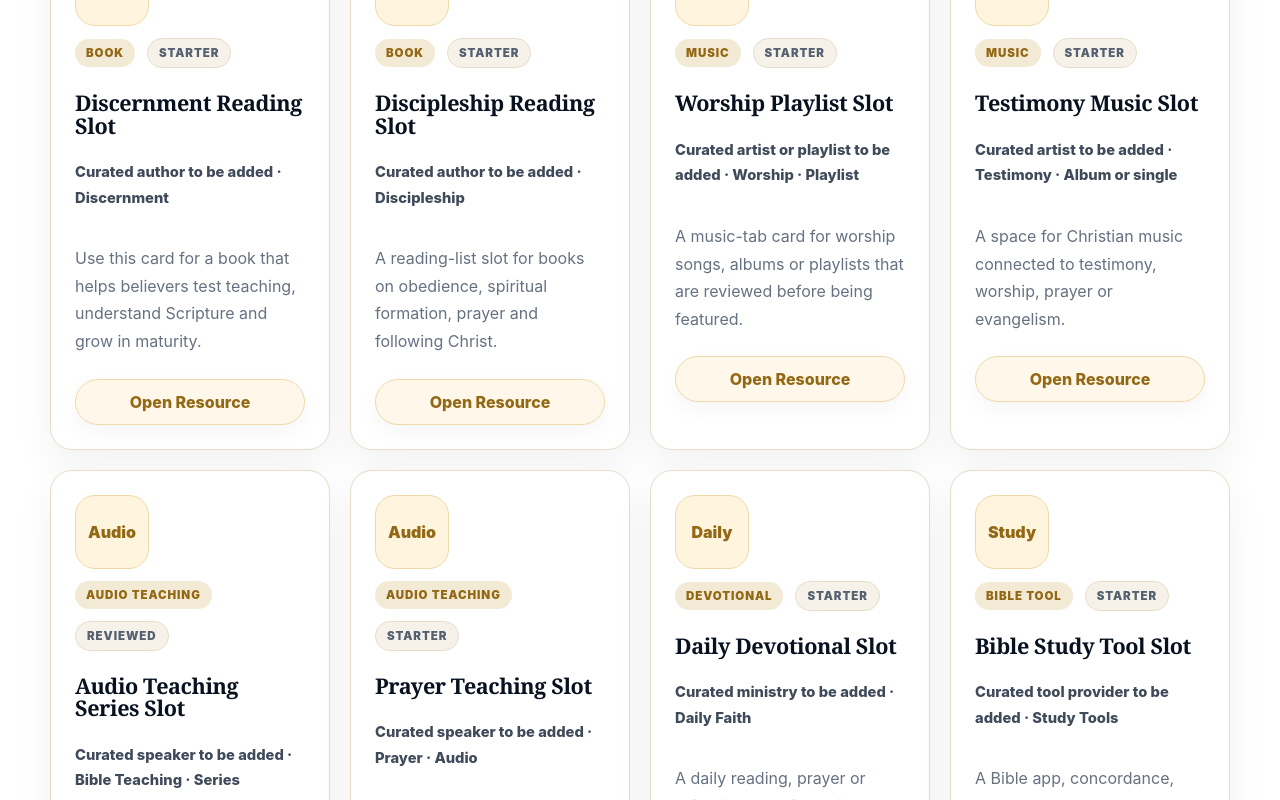
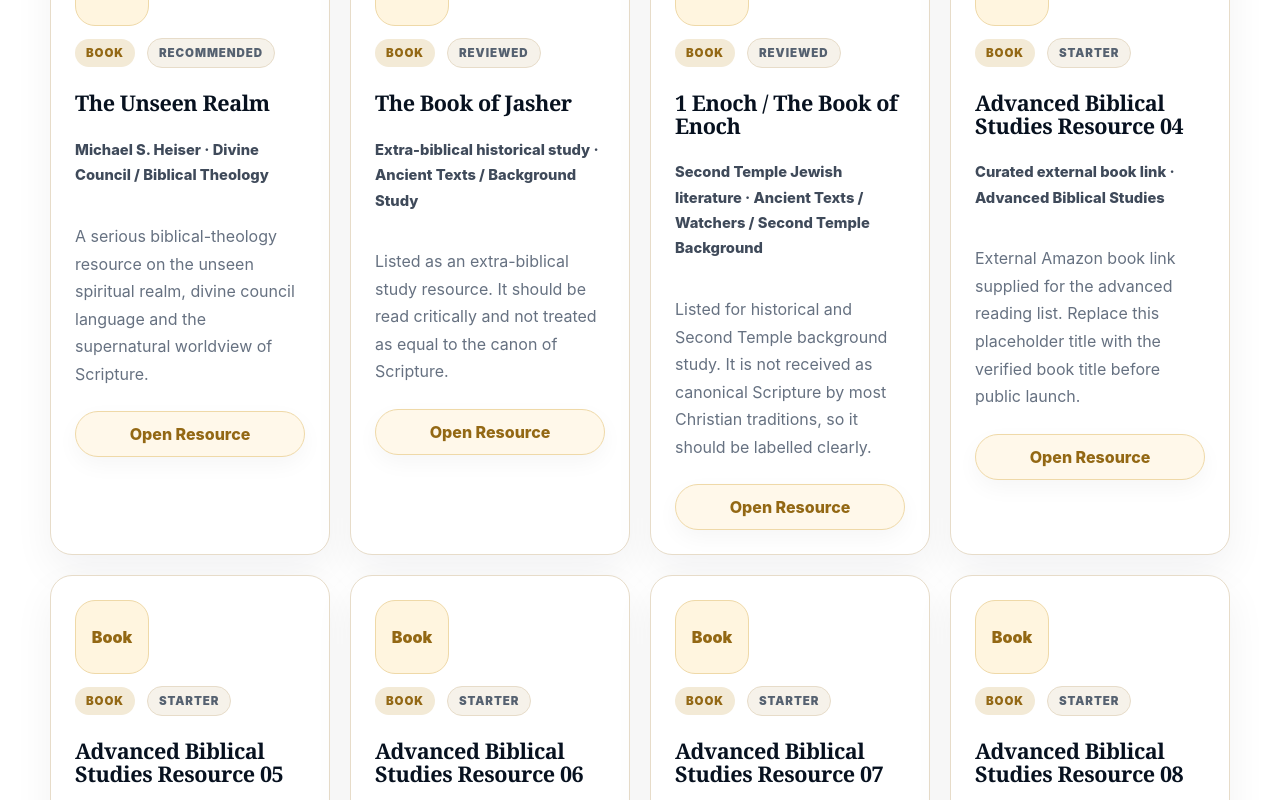
Before and after one commit to dakande85-bit/the-true-remnant-network, a Next.js app: page /resources in a window 1280 px wide. Shown: the part 1080-1880 px from the top of the page. Built offline with nearby package versions, Linux system fonts and the light colour scheme.

Commit message:
Add curated book and audio Bible resources

```diff
--- a/src/data/resources.ts
+++ b/src/data/resources.ts
@@ -1,4 +1,4 @@
-export type ResourceType = "Book" | "Music" | "Audio Teaching" | "Devotional" | "Bible Tool";
+export type ResourceType = "Book" | "Music" | "Audio Teaching" | "Audio Bible" | "Devotional" | "Bible Tool";
 
 export type ResourceItem = {
   id: string;
@@ -12,26 +12,90 @@ export type ResourceItem = {
   duration?: string;
 };
 
+const amazonLinks = {
+  unseenRealm: "https://www.amazon.com/gp/product/1577995562/ref=as_li_tl?ie=UTF8&camp=1789&creative=9325&creativeASIN=1577995562&linkCode=as2&tag=drmicsheihom-20&linkId=8ff28cca3fcf452d54b541459416126e",
+  jasher: "https://www.amazon.com/gp/product/0830852522/ref=as_li_tl?ie=UTF8&camp=1789&creative=9325&creativeASIN=0830852522&linkCode=as2&tag=adherentapo0e-20&linkId=9797052b9147ab9ab5f39bd0ffd788e5",
+  enoch1: "https://www.amazon.com/gp/product/019958043X/ref=as_li_tl?ie=UTF8&camp=1789&creative=9325&creativeASIN=019958043X&linkCode=as2&tag=adherentapo0e-20&linkId=c430f8e4911157f43d52c450bf3b0f66",
+  advancedStudy04: "https://www.amazon.com/gp/product/1444350854/ref=as_li_tl?ie=UTF8&camp=1789&creative=9325&creativeASIN=1444350854&linkCode=as2&tag=adherentapo0e-20&linkId=7dff4068369e94661fe9d36027bb8c54",
+  advancedStudy05: "https://www.amazon.com/gp/product/0199271682/ref=as_li_tl?ie=UTF8&camp=1789&creative=9325&creativeASIN=0199271682&linkCode=as2&tag=adherentapo0e-20&linkId=c11ea58919ddb840ca28793f62fbbbd6",
+  advancedStudy06: "https://www.amazon.com/gp/product/3030237540/ref=as_li_tl?ie=UTF8&camp=1789&creative=9325&creativeASIN=3030237540&linkCode=as2&tag=adherentapo0e-20&linkId=6c90392830656507252b787918c6b6fe",
+  advancedStudy07: "https://www.amazon.com/gp/product/0310259185/ref=as_li_tl?ie=UTF8&camp=1789&creative=9325&creativeASIN=0310259185&linkCode=as2&tag=adherentapo0e-20&linkId=aafc38341156becbb91cd67d04aed0f6",
+  advancedStudy08: "https://www.amazon.com/gp/product/0061452572/ref=as_li_tl?ie=UTF8&camp=1789&creative=9325&creativeASIN=0061452572&linkCode=as2&tag=adherentapo0e-20&linkId=78593bc31b02012572be6392ecceae4f",
+  advancedStudy09: "https://www.amazon.com/gp/product/0802411002/ref=as_li_tl?ie=UTF8&camp=1789&creative=9325&creativeASIN=0802411002&linkCode=as2&tag=adherentapo0e-20&linkId=1e384533d4a20961d365079425ff3854",
+  advancedStudy10: "https://www.amazon.com/gp/product/1581345615/ref=as_li_tl?ie=UTF8&camp=1789&creative=9325&creativeASIN=1581345615&linkCode=as2&tag=adherentapo0e-20&linkId=2d9a8d0b9177753d5c4fb5bbeef2c90b",
+  advancedStudy11: "https://www.amazon.com/gp/product/031024210X/ref=as_li_tl?ie=UTF8&camp=1789&creative=9325&creativeASIN=031024210X&linkCode=as2&tag=adherentapo0e-20&linkId=cfd12fa7208410e7f17e3f293d7692b5",
+  advancedStudy12: "https://www.amazon.com/gp/product/0310345863/ref=as_li_tl?ie=UTF8&camp=1789&creative=9325&creativeASIN=0310345863&linkCode=as2&tag=adherentapolo-20&linkId=d23db1f5ac8cb4afea91f0aa80bf5d6f",
+  advancedStudy13: "https://www.amazon.com/gp/product/0825427886/ref=as_li_tl?ie=UTF8&camp=1789&creative=9325&creativeASIN=0825427886&linkCode=as2&tag=adherentapo0e-20&linkId=c54af4cae93ec9cf030cef2003f1fbb9",
+  advancedStudy14: "https://www.amazon.com/gp/product/1414326270/ref=as_li_tl?ie=UTF8&camp=1789&creative=9325&creativeASIN=1414326270&linkCode=as2&tag=adherentapo0e-20&linkId=f6abc881d89929220bc8386913450273",
+  advancedStudy15: "https://www.amazon.com/gp/product/1434704696/ref=as_li_tl?ie=UTF8&camp=1789&creative=9325&creativeASIN=1434704696&linkCode=as2&tag=adherentapo0e-20&linkId=5b3c626dfb0295b011cc24c95d1f9e69",
+  advancedStudy16: "https://www.amazon.com/gp/product/1947929151/ref=as_li_tl?ie=UTF8&camp=1789&creative=9325&creativeASIN=1947929151&linkCode=as2&tag=adherentapo0e-20&linkId=4d173e482027a643bc6c604198efcc26",
+  advancedStudy17: "https://www.amazon.com/gp/product/168307162X/ref=as_li_tl?ie=UTF8&camp=1789&creative=9325&creativeASIN=168307162X&linkCode=as2&tag=adherentapo0e-20&linkId=8759d2328a5583c88771ac846fc939d6",
+  advancedStudy18: "https://www.amazon.com/gp/product/1401676707/ref=as_li_tl?ie=UTF8&camp=1789&creative=9325&creativeASIN=1401676707&linkCode=as2&tag=adherentapo0e-20&linkId=041ea7f8871629d2959b8be9118d2359",
+  advancedStudy19: "https://www.amazon.com/gp/product/0736974288/ref=as_li_tl?ie=UTF8&camp=1789&creative=9325&creativeASIN=0736974288&linkCode=as2&tag=adherentapo0e-20&linkId=16c99168efe6ac55be82eb7f37e351e0",
+  advancedStudy20: "https://www.amazon.com/gp/product/0060652969/ref=as_li_tl?ie=UTF8&camp=1789&creative=9325&creativeASIN=0060652969&linkCode=as2&tag=adherentapo0e-20&linkId=2b8983bd141e91cec847066856486187",
+  advancedStudy21: "https://www.amazon.com/gp/product/0060652950/ref=as_li_tl?ie=UTF8&camp=1789&creative=9325&creativeASIN=0060652950&linkCode=as2&tag=adherentapo0e-20&linkId=7510dec6465dd05c55a26335311d0c53",
+  advancedStudy22: "https://www.amazon.com/gp/product/1732383405/ref=as_li_tl?ie=UTF8&camp=1789&creative=9325&creativeASIN=1732383405&linkCode=as2&tag=adherentapo0e-20&linkId=c72d60fc794e12797864ffc418f2190c",
+  advancedStudy23: "https://www.amazon.com/gp/product/0830845186/ref=as_li_tl?ie=UTF8&camp=1789&creative=9325&creativeASIN=0830845186&linkCode=as2&tag=adherentapo0e-20&linkId=02a6daf83ba3b58cc805747ffc91203b",
+  advancedStudy24: "https://www.amazon.com/gp/product/019882601X/ref=as_li_tl?ie=UTF8&camp=1789&creative=9325&creativeASIN=019882601X&linkCode=as2&tag=adherentapo0e-20&linkId=6618b35bb05393f71197a1d054604d23",
+  advancedStudy25: "https://www.amazon.com/gp/product/1108487602/ref=as_li_tl?ie=UTF8&camp=1789&creative=9325&creativeASIN=1108487602&linkCode=as2&tag=adherentapo0e-20&linkId=31cf4551fcbf1e40eaa9e7be301e5877",
+  advancedStudy26: "https://www.amazon.com/gp/product/0198237987/ref=as_li_tl?ie=UTF8&camp=1789&creative=9325&creativeASIN=0198237987&linkCode=as2&tag=adherentapo0e-20&linkId=71fa62f714ad585f31ce10b756e4baa4"
+};
+
+const advancedStudyBooks: ResourceItem[] = Object.entries(amazonLinks)
+  .filter(([id]) => id.startsWith("advancedStudy"))
+  .map(([id, url], index) => ({
+    id: `book-${id}`,
+    title: `Advanced Biblical Studies Resource ${String(index + 4).padStart(2, "0")}`,
+    creator: "Curated external book link",
+    type: "Book",
+    topic: "Advanced Biblical Studies",
+    summary: "External Amazon book link supplied for the advanced reading list. Replace this placeholder title with the verified book title before public launch.",
+    url,
+    level: "Starter"
+  }));
+
 export const resourceItems: ResourceItem[] = [
   {
-    id: "book-discernment-reading-slot",
-    title: "Discernment Reading Slot",
-    creator: "Curated author to be added",
+    id: "book-the-unseen-realm",
+    title: "The Unseen Realm",
+    creator: "Michael S. Heiser",
     type: "Book",
-    topic: "Discernment",
-    summary: "Use this card for a book that helps believers test teaching, understand Scripture and grow in maturity.",
-    url: "#",
-    level: "Starter"
+    topic: "Divine Council / Biblical Theology",
+    summary: "A serious biblical-theology resource on the unseen spiritual realm, divine council language and the supernatural worldview of Scripture.",
+    url: amazonLinks.unseenRealm,
+    level: "Recommended"
   },
   {
-    id: "book-discipleship-reading-slot",
-    title: "Discipleship Reading Slot",
-    creator: "Curated author to be added",
+    id: "book-of-jasher-study",
+    title: "The Book of Jasher",
+    creator: "Extra-biblical historical study",
     type: "Book",
-    topic: "Discipleship",
-    summary: "A reading-list slot for books on obedience, spiritual formation, prayer and following Christ.",
-    url: "#",
-    level: "Starter"
+    topic: "Ancient Texts / Background Study",
+    summary: "Listed as an extra-biblical study resource. It should be read critically and not treated as equal to the canon of Scripture.",
+    url: amazonLinks.jasher,
+    level: "Reviewed"
+  },
+  {
+    id: "book-1-enoch-study",
+    title: "1 Enoch / The Book of Enoch",
+    creator: "Second Temple Jewish literature",
+    type: "Book",
+    topic: "Ancient Texts / Watchers / Second Temple Background",
+    summary: "Listed for historical and Second Temple background study. It is not received as canonical Scripture by most Christian traditions, so it should be labelled clearly.",
+    url: amazonLinks.enoch1,
+    level: "Reviewed"
+  },
+  ...advancedStudyBooks,
+  {
+    id: "audio-bible-david-suchet-niv",
+    title: "NIV Audio Bible read by David Suchet",
+    creator: "David Suchet / NIV audio Bible",
+    type: "Audio Bible",
+    topic: "Scripture Listening",
+    summary: "External listening link for the NIV audio Bible read by David Suchet. Do not host the audio files directly; link to the authorised platform.",
+    url: "https://www.biblegateway.com/audio/suchet/niv/Gen.1",
+    level: "Recommended",
+    duration: "Full Bible audio"
   },
   {
     id: "music-worship-playlist-slot",
@@ -45,17 +109,6 @@ export const resourceItems: ResourceItem[] = [
     duration: "Playlist"
   },
   {
-    id: "music-testimony-audio-slot",
-    title: "Testimony Music Slot",
-    creator: "Curated artist to be added",
-    type: "Music",
-    topic: "Testimony",
-    summary: "A space for Christian music connected to testimony, worship, prayer or evangelism.",
-    url: "#",
-    level: "Starter",
-    duration: "Album or single"
-  },
-  {
     id: "audio-teaching-series-slot",
     title: "Audio Teaching Series Slot",
     creator: "Curated speaker to be added",
@@ -65,17 +118,6 @@ export const resourceItems: ResourceItem[] = [
     url: "#",
     level: "Reviewed",
     duration: "Series"
-  },
-  {
-    id: "audio-prayer-teaching-slot",
-    title: "Prayer Teaching Slot",
-    creator: "Curated speaker to be added",
-    type: "Audio Teaching",
-    topic: "Prayer",
-    summary: "A teaching slot for practical Christian disciplines such as prayer, forgiveness and perseverance.",
-    url: "#",
-    level: "Starter",
-    duration: "Audio"
   },
   {
     id: "devotional-daily-reading-slot",
```
